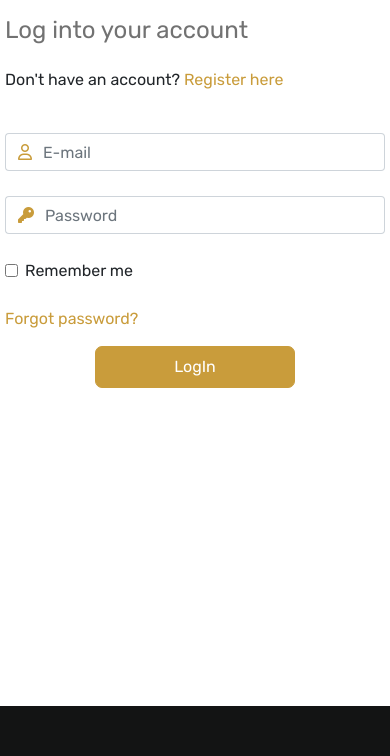
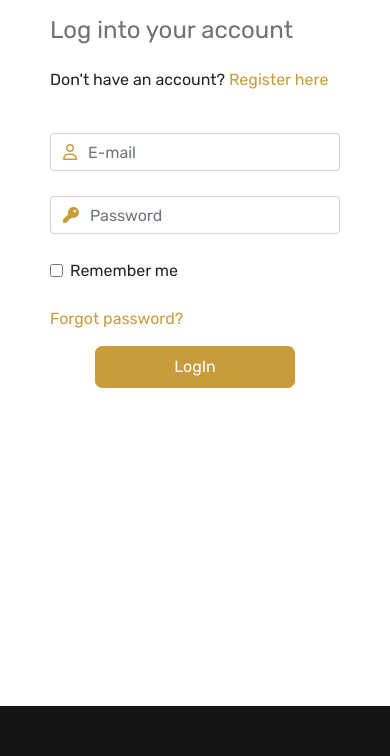
Before and after one commit to Mahamadou828/Invest, a plain HTML site: page login.html in a window 390 px wide. Shown: the part 88-844 px from the top of the page. Drawn offline with nearby package versions, Linux system fonts and the light colour scheme.

Commit message:
Nodification du design

```diff
--- a/style/login.css
+++ b/style/login.css
@@ -148,7 +148,7 @@ footer {
 
 @media screen and (max-width: 560px) {
   .login-form {
-    padding-left: 5px;
-    padding-right: 5px;
+    padding-left: 50px;
+    padding-right: 50px;
   }
 }
```
